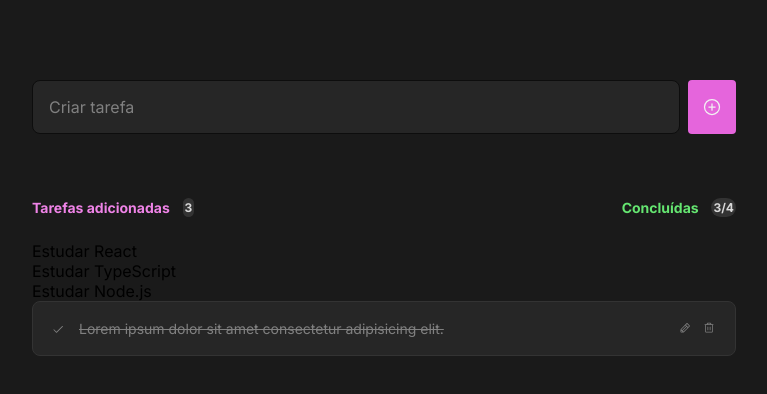
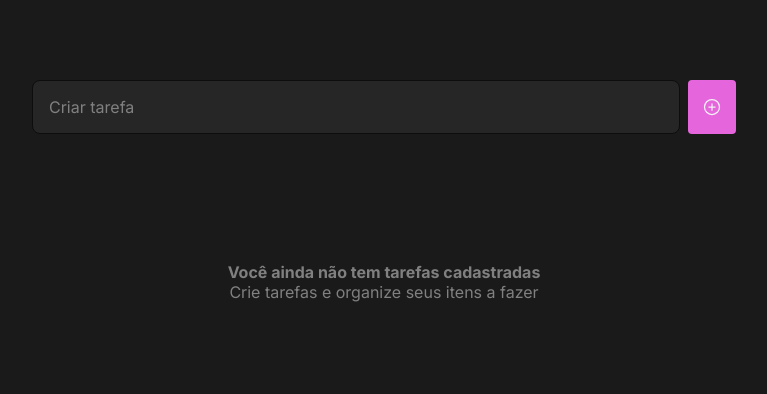
Before and after one commit to plmandreza/todo-list, a React (Vite) app: page / in a window 1280 px wide. Shown: the top 394 px of the page, without its empty margins (256-1023 px from the left). Built offline with nearby package versions, Linux system fonts and the light colour scheme; the HTML template or start-up script is replaced by a standard one.

Commit message:
add styles and edit delete functions

```diff
--- a/src/App.tsx
+++ b/src/App.tsx
@@ -9,23 +9,8 @@ export interface TaskProps { // Tipagem das tarefas que serão criadas
   isChecked: boolean;
 }
 
-function App() {
-  const [tasks, setTasks] = useState<TaskProps[]>([{ // Armazena as tarefas
-    id: '1',
-    title: 'Estudar React',
-    isChecked: false
-  }, {
-    id: '2',
-    title: 'Estudar TypeScript',
-    isChecked: false
-  } , {
-    id: '3',
-    title: 'Estudar Node.js',
-    isChecked: false
-  }
-  ])
-
-  console.log('tasks =>', tasks)
+export function App() {
+  const [tasks, setTasks] = useState<TaskProps[]>([]) // generic -> < >
 
   function createTask(taskTitle: string) { // Cria nova task com um id
     const newTask = {
@@ -34,17 +19,46 @@ function App() {
       isChecked: false // O sistema preenche automaticamente para o usuário
     }
 
-    console.log('newTask =>', newTask)
+    setTasks([...tasks, newTask]) // Spread ... -> histórico de todas as informações que a variável task tem e adiciona a nova task
+  }
 
-    setTasks([...tasks, newTask]) // Spread ... -> histórico de todas as informações que a variável task tem e adiciona a nova task
+  function deleteTask(taskId: string) { // Filtro
+    if (!confirm("Deseja mesmo apagar essa tarefa?")) {
+      return
+    }
+
+    const tasksWithoutDeletedOne = tasks.filter((task) => {
+      return task.id !== taskId
+    })
+
+    setTasks(tasksWithoutDeletedOne)
+  }
+
+  function toggleTask({ id, value }: { id: string, value: boolean }) { // Desestruturação de elementos
+    const updatedTasks = tasks.map((task) => {
+      if (task.id === id) {
+        return {
+          ...task, // Spread
+          isChecked: value
+        };
+      }
+
+      return { ...task };
+    }); // Mapeamento
+
+    setTasks(updatedTasks);
   }
 
   return (
     <>
       <Header onAddTask={createTask} />
-      <Tasks tasks={tasks}/>
+      <Tasks
+        tasks={tasks}
+        onDeleteTask={deleteTask}
+        onToggleTaskStatus={toggleTask}
+      />
     </>
-  )
+  );
 }
 
 export default App
--- a/src/components/Header/index.tsx
+++ b/src/components/Header/index.tsx
@@ -6,21 +6,18 @@ interface HeaderProps { // Objeto. Recebe propriedades Props de um determinado t
     onAddTask: (taskTitle: string) => void; // Propriedade que está sendo "retirada" do objeto
 }
 
-export function Header({onAddTask}: HeaderProps) {
+export function Header({ onAddTask }: HeaderProps) {
     const [newTask, setNewTask] = useState(""); // Estado é NewTask
-    console.log('addTask', onAddTask)
 
     function handleCreateNewTask(event: FormEvent) { // Cria a nova tarefa
         event.preventDefault(); // Não faz a renderização automática que deixa um ? na barra de url ao clicar no button
         onAddTask(newTask);
-        console.log('Criar nova tarefa:', newTask)
         setNewTask("");
     }
 
     function handleNewTaskChange(event: ChangeEvent<HTMLInputElement>) { // Acessa o valor digitado no input e altera o estado (State)
         event.target.setCustomValidity("");
         setNewTask(event.target.value);
-        console.log('NewTask', newTask);
     }
 
     function handleNewTaskInvalid(event: InvalidEvent<HTMLInputElement>) { // Valida o input de forma customizada
--- a/src/components/Item/Item.module.css
+++ b/src/components/Item/Item.module.css
@@ -42,7 +42,7 @@
 }
 
 .checkbox-unchecked {
-    border: 2px solid var(--pink-400);
+    border: 1px solid var(--pink-400);
 }
 
 .checkbox-unchecked:hover {
--- a/src/components/Item/index.tsx
+++ b/src/components/Item/index.tsx
@@ -1,25 +1,43 @@
 import { Check, Pencil, Trash } from "@phosphor-icons/react"
-import styles from "./Item.module.css"
+import { TaskProps } from "../../App";
+import styles from "./Item.module.css";
 
-export function Item() {
+interface ItemProps {
+    data: TaskProps;
+    onDeleteTask: (taskId: string) => void;
+    onToggleTaskStatus: ({ id, value }: { id: string, value: boolean }) => void;
+}
+export function Item({ data, onDeleteTask, onToggleTaskStatus }: ItemProps) {
+    const checkboxCheckedClassName = data.isChecked
+        ? styles["checkbox-checked"]
+        : styles["checkbox-unchecked"]; // Ternário -> Para acessar a variável de isChecked
+
+    function handleTaskToggle() {
+        onToggleTaskStatus({ id: data.id, value: !data.isChecked }); // ! Valor oposto, falso
+    }
+
+    function handleRemoveTask() {
+        onDeleteTask(data.id);
+    }
+
     return (
         <div className={styles.task}>
-            <button className={styles.checkContainer}>
-                <span className={styles.checkbox}>
-                    <Check size={12} />
+            <button className={styles.checkContainer} onClick={handleTaskToggle}>
+                <span className={`${styles.checkbox} ${checkboxCheckedClassName}`}>
+                    {data.isChecked && <Check size={12} />}
                 </span>
             </button>
 
-            <p className={styles.textChecked}>Lorem ipsum dolor sit amet consectetur adipisicing elit.</p>
+            <p className={data.isChecked ? styles.textChecked : ""}>{data.title}</p>
 
             <div className={styles.btnContainer}>
                 <button>
-                    <Pencil className={styles.iconPencil} size={12} />
+                    <Pencil className={styles.iconPencil} size={16} />
                 </button>
 
                 <div className={styles.btn}>
-                    <button>
-                        <Trash size={12} />
+                    <button onClick={handleRemoveTask}>
+                        <Trash size={16} />
                     </button>
                 </div>
             </div>
--- /dev/null
+++ b/src/components/Tasks/Empty.module.css
@@ -0,0 +1,10 @@
+.empty {
+    color: var(--gray-300);
+    text-align: center;
+
+    padding: 4rem;
+}
+
+.empty p {
+    font-weight: 700;
+}
--- /dev/null
+++ b/src/components/Tasks/Empty.tsx
@@ -0,0 +1,10 @@
+import styles from "./Empty.module.css"
+
+export function Empty() {
+    return (
+        <section className={styles.empty}>
+            <p>Você ainda não tem tarefas cadastradas</p>
+            <span>Crie tarefas e organize seus itens a fazer</span>
+        </section>
+    )
+}
--- a/src/components/Tasks/Tasks.module.css
+++ b/src/components/Tasks/Tasks.module.css
@@ -41,3 +41,9 @@
 .header > div > p.done {
     color: var(--green-400);
 }
+
+.list {
+    display: flex;
+    flex-direction: column;
+    gap: 0.75rem;
+}
--- a/src/components/Tasks/index.tsx
+++ b/src/components/Tasks/index.tsx
@@ -1,36 +1,45 @@
 import { TaskProps } from "../../App";
 import { Item } from "../Item"
+import { Empty } from "./Empty";
+
 import styles from "./Tasks.module.css"
 
 interface TasksProps {
     tasks: TaskProps[];
+    onDeleteTask: (taskId: string) => void; // Retorna vazio. Função de deleção dentro do item.
+    onToggleTaskStatus: ({id, value}: {id: string, value: boolean}) => void;
 }
-
-export function Tasks({tasks}: TasksProps) {
-    console.log('componente tasks =>', tasks)
-    const tasksLength = tasks.length
-    console.log('tasksLength =>', tasksLength)
+export function Tasks({ tasks, onDeleteTask, onToggleTaskStatus }: TasksProps) {
+    const tasksCounter = tasks.length
+    const checkedTasksCounter = tasks.filter(task => task.isChecked).length
 
     return (
         <section className={styles.tasks}>
+            {tasksCounter > 0 && (
                  <header className={styles.header}>
                  <div>
                      <p>Tarefas adicionadas</p>
-                    <span>{tasksLength}</span>
+                     <span>{tasksCounter}</span>
                  </div>
 
                  <div>
                      <p className={styles.done}>Concluídas</p>
-                    <span>3/4</span>
+                     <span>{checkedTasksCounter} / {tasksCounter}</span>
                  </div>
              </header>
+            )}
 
-            {tasks.map(task =>( // Mapeamento, retorna as informações internas. Acessa pelo índice também.
-                <p key={task.id}>{task.title}</p> // React precisa de um identificador único (reference/key) para cada elemento para listá-los
+            <div className={styles.list}>
+                {tasks.map(task => ( // Mapeamento do array, retorna as informações internas. Acessa pelo índice também.
+                    <Item
+                        key={task.id}
+                        data={task}
+                        onDeleteTask={onDeleteTask}
+                        onToggleTaskStatus={onToggleTaskStatus}
+                    />
                 ))}
 
-            <div>
-                <Item/>
+                {tasksCounter === 0 && <Empty/>}
             </div>
         </section>
     )
```
Lines whose indentation alone changed are shown as unchanged.
